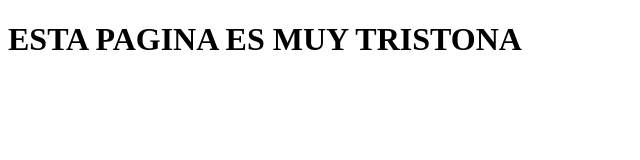
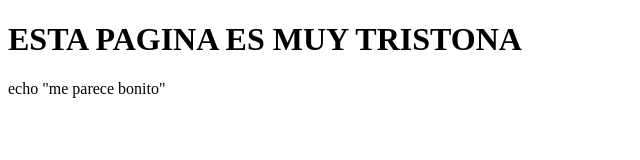
Before and after one commit to RogerdeLunel/ejercicio-practico-UF1893, a plain HTML site: page index.html in a window 1280 px wide. Shown: the whole page, without its empty margins (0-640 px from the left). Drawn offline with Linux system fonts and the light colour scheme.

Commit message:
version1 Nuria

```diff
--- a/index.html
+++ b/index.html
@@ -7,6 +7,6 @@
     <h1>ESTA PAGINA ES MUY TRISTONA</h1>
 </head>
 <body>
-
+   echo  "me parece bonito"
 </body>
 </html>
```
